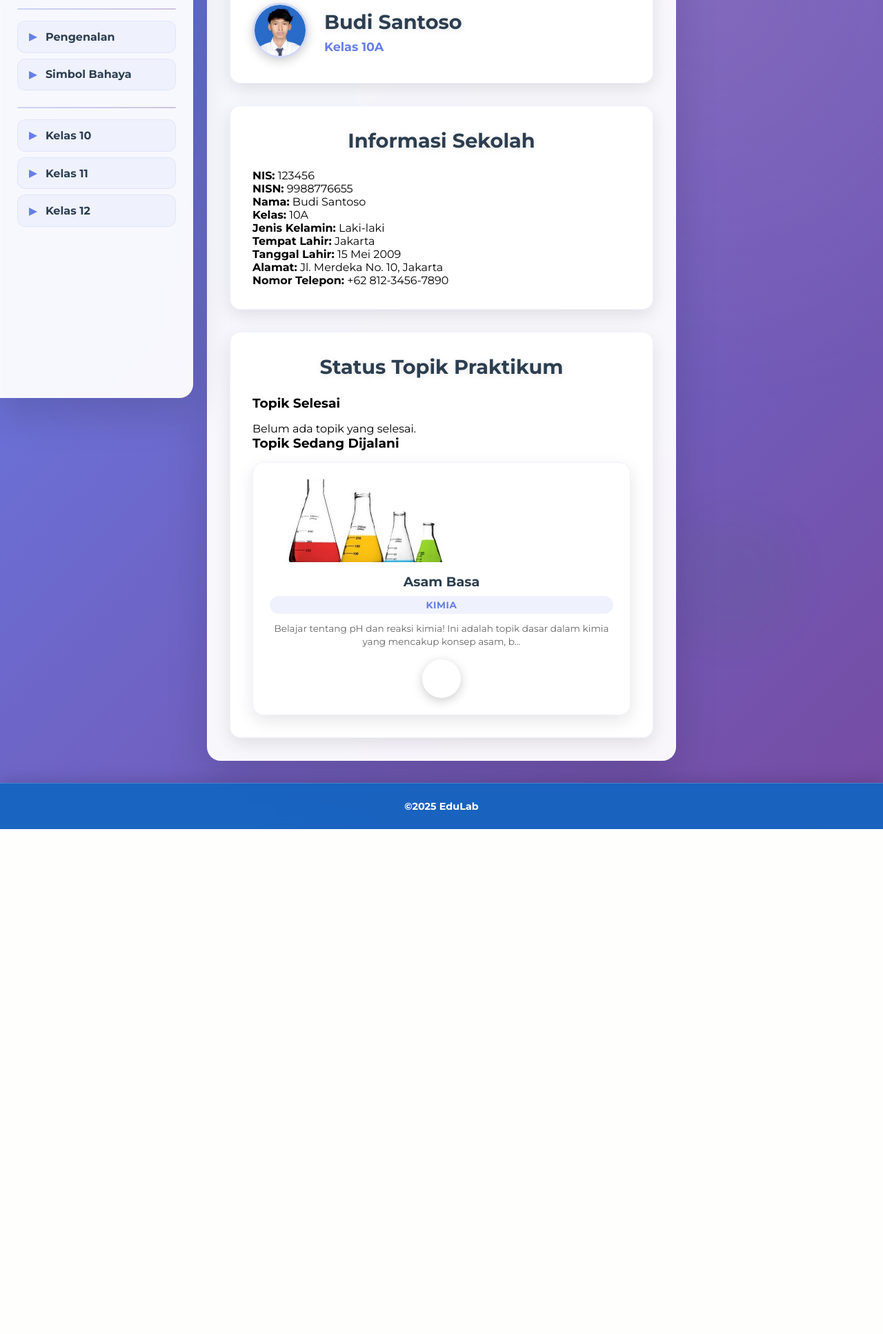
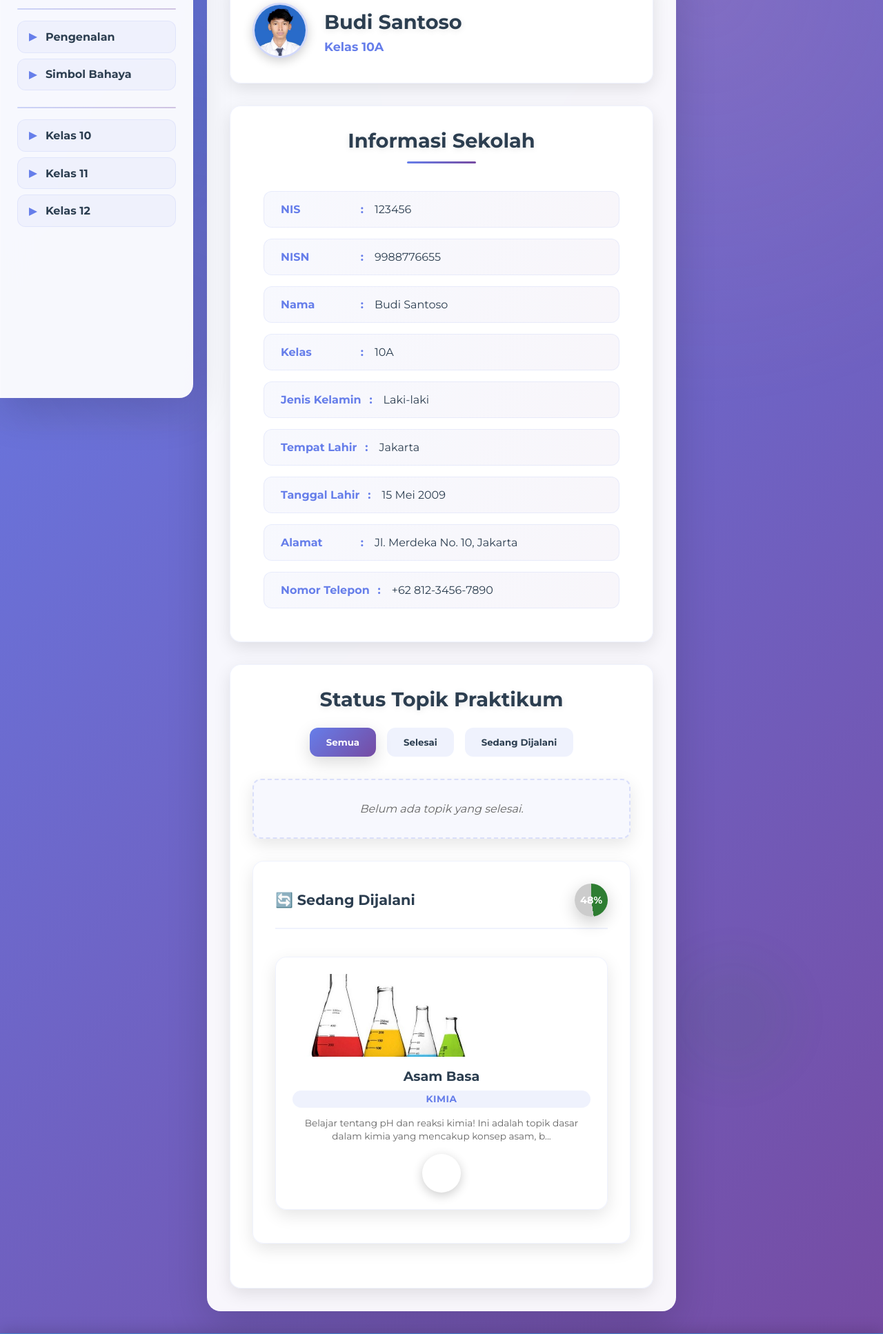
Before and after one commit to BintangPrasetyo95/edulab, a PHP site: page /profile.html in a window 1280 px wide. Shown: the part 175-2109 px from the top of the page at 69% size. Before the commit the page ends 1377 px from the top, so only its background shows below. Run offline with PHP 8.4, Linux system fonts and the light colour scheme.

Commit message:
Profile Update UI

```diff
--- a/assets/main.js
+++ b/assets/main.js
@@ -486,6 +486,73 @@
     }
 }
 
+// Sample data for topics
+const topicsData = {
+    completed: [
+        { title: 'Pengenalan Alat Lab', subject: 'Kimia', progress: 100 },
+        { title: 'Simbol Bahaya', subject: 'Kimia', progress: 100 }
+    ],
+    inProgress: [
+        { title: 'Asam Basa', subject: 'Kimia', progress: 65 },
+        { title: 'Redoks', subject: 'Kimia', progress: 30 }
+    ]
+};
+
+// Function to populate topics
+function populateTopics() {
+    const completedContainer = document.querySelector('#completed-topics .grid-container');
+    const inProgressContainer = document.querySelector('#inprogress-topics-container');
+
+    if (!completedContainer || !inProgressContainer) return;
+
+    // Calculate overall progress
+    const completedProgress = 100;
+    const inProgressAvg = topicsData.inProgress.reduce((acc, curr) => acc + curr.progress, 0) / topicsData.inProgress.length;
+
+    // Update progress circles
+    updateProgressCircle('completed-topics', completedProgress);
+    updateProgressCircle('inprogress-topics', inProgressAvg);
+
+    // Populate completed topics
+    completedContainer.innerHTML = topicsData.completed.map(topic => `
+        <div class="topic-card">
+            <h4>${topic.title}</h4>
+            <p>${topic.subject}</p>
+            <div class="progress-bar">
+                <div class="progress" style="width: ${topic.progress}%"></div>
+            </div>
+            <span class="progress-text">${topic.progress}%</span>
+        </div>
+    `).join('');
+
+    // Populate in-progress topics
+    inProgressContainer.innerHTML = topicsData.inProgress.map(topic => `
+        <div class="topic-card">
+            <h4>${topic.title}</h4>
+            <p>${topic.subject}</p>
+            <div class="progress-bar">
+                <div class="progress" style="width: ${topic.progress}%"></div>
+            </div>
+            <span class="progress-text">${topic.progress}%</span>
+        </div>
+    `).join('');
+}
+
+// Function to update progress circles
+function updateProgressCircle(sectionId, percentage) {
+    const section = document.getElementById(sectionId);
+    if (!section) return;
+
+    const progressCircle = section.querySelector('.progress-circle');
+    if (progressCircle) {
+        progressCircle.style.background = `conic-gradient(#2e7d32 ${percentage}%, #ccc 0%)`;
+        progressCircle.textContent = `${Math.round(percentage)}%`;
+    }
+}
+
+// Call populateTopics when page loads
+document.addEventListener('DOMContentLoaded', populateTopics);
+
 document.addEventListener('DOMContentLoaded', () => {
     highlightActiveNav();
     if (window.location.pathname.includes('beranda.html')) {
@@ -518,3 +585,27 @@
         aside.classList.remove('show');
     }
 });
+
+// Add this new function
+function filterTopics(filter) {
+    const filterBtns = document.querySelectorAll('.filter-btn');
+    filterBtns.forEach(btn => btn.classList.remove('active'));
+    document.querySelector(`.filter-btn[onclick*='${filter}']`).classList.add('active');
+
+    const completedSection = document.getElementById('completed-topics');
+    const inProgressSection = document.getElementById('inprogress-topics');
+
+    switch (filter) {
+        case 'completed':
+            completedSection.style.display = 'block';
+            inProgressSection.style.display = 'none';
+            break;
+        case 'ongoing':
+            completedSection.style.display = 'none';
+            inProgressSection.style.display = 'block';
+            break;
+        default:
+            completedSection.style.display = 'block';
+            inProgressSection.style.display = 'block';
+    }
+}
--- a/assets/style.css
+++ b/assets/style.css
@@ -365,6 +365,20 @@
     color: #2c3e50;
     text-align: center;
     text-shadow: 0 2px 10px rgba(0, 0, 0, 0.1);
+    position: relative;
+    padding-bottom: 1rem;
+}
+
+.school-info h2::after {
+    content: '';
+    position: absolute;
+    bottom: 0;
+    left: 50%;
+    transform: translateX(-50%);
+    width: 100px;
+    height: 3px;
+    background: linear-gradient(90deg, #667eea, #764ba2);
+    border-radius: 2px;
 }
 
 .topics-status {
@@ -1520,12 +1534,14 @@
     }
 
     .alat-bahan {
-        grid-template-columns: 1fr; /* stack vertically */
+        grid-template-columns: 1fr;
+        /* stack vertically */
     }
 
     .alat-section,
     .bahan-section {
-        width: 100%; /* take full width */
+        width: 100%;
+        /* take full width */
     }
 }
 
@@ -1703,3 +1719,206 @@
         display: none;
     }
 }
+
+/* Add/update these styles */
+
+.info-grid {
+    display: grid;
+    grid-template-columns: repeat(auto-fit, minmax(300px, 1fr));
+    gap: 1rem;
+    padding: 1rem;
+}
+
+.info-item {
+    background: linear-gradient(135deg, rgba(102, 126, 234, 0.05), rgba(118, 75, 162, 0.05));
+    padding: 1rem 1.5rem;
+    border-radius: 12px;
+    border: 1px solid rgba(102, 126, 234, 0.1);
+    transition: all 0.3s ease;
+    display: flex;
+    align-items: center;
+    gap: 1rem;
+}
+
+.info-item:hover {
+    transform: translateY(-3px);
+    box-shadow: 0 8px 25px rgba(0, 0, 0, 0.1);
+    background: linear-gradient(135deg, rgba(102, 126, 234, 0.1), rgba(118, 75, 162, 0.1));
+}
+
+.info-item strong {
+    color: #667eea;
+    font-weight: 700;
+    min-width: 120px;
+    position: relative;
+    padding-right: 1rem;
+}
+
+.info-item strong::after {
+    content: ":";
+    position: absolute;
+    right: 0;
+    color: #667eea;
+}
+
+.info-item span {
+    color: #2c3e50;
+    font-weight: 500;
+}
+
+/* Add these new styles for the topics section */
+.topics-filter {
+    display: flex;
+    gap: 1rem;
+    justify-content: center;
+    margin-bottom: 2rem;
+}
+
+.filter-btn {
+    padding: 0.8rem 1.5rem;
+    border: none;
+    border-radius: 12px;
+    background: rgba(102, 126, 234, 0.1);
+    color: #2c3e50;
+    font-family: 'Montserrat', sans-serif;
+    font-weight: 600;
+    cursor: pointer;
+    transition: all 0.3s ease;
+}
+
+.filter-btn:hover {
+    background: rgba(102, 126, 234, 0.2);
+    transform: translateY(-2px);
+}
+
+.filter-btn.active {
+    background: linear-gradient(135deg, #667eea, #764ba2);
+    color: white;
+    box-shadow: 0 8px 25px rgba(0, 0, 0, 0.15);
+}
+
+.topics-grid {
+    background: rgba(255, 255, 255, 0.9);
+    border-radius: 16px;
+    padding: 2rem;
+    margin-bottom: 2rem;
+    border: 1px solid rgba(102, 126, 234, 0.1);
+    box-shadow: 0 8px 25px rgba(0, 0, 0, 0.1);
+}
+
+.topics-header {
+    display: flex;
+    justify-content: space-between;
+    align-items: center;
+    margin-bottom: 1.5rem;
+    padding-bottom: 1rem;
+    border-bottom: 2px solid rgba(102, 126, 234, 0.1);
+}
+
+.topics-header h3 {
+    font-size: 1.3rem;
+    font-weight: 700;
+    color: #2c3e50;
+    display: flex;
+    align-items: center;
+    gap: 0.5rem;
+}
+
+.progress-indicator {
+    display: flex;
+    align-items: center;
+    gap: 1rem;
+}
+
+.progress-indicator .progress-circle {
+    width: 3rem;
+    height: 3rem;
+    font-size: 0.9rem;
+}
+
+/* Empty state styling */
+.grid-container:empty::after {
+    content: 'Belum ada topik dalam kategori ini';
+    display: block;
+    text-align: center;
+    padding: 2rem;
+    color: #666;
+    font-style: italic;
+    background: rgba(102, 126, 234, 0.05);
+    border-radius: 12px;
+    border: 2px dashed rgba(102, 126, 234, 0.2);
+    margin: 1rem 0;
+}
+
+/* Responsive adjustments */
+@media (max-width: 768px) {
+    .topics-filter {
+        flex-wrap: wrap;
+    }
+
+    .filter-btn {
+        flex: 1;
+        min-width: 120px;
+        padding: 0.6rem 1rem;
+        font-size: 0.9rem;
+    }
+
+    .topics-header {
+        flex-direction: column;
+        gap: 1rem;
+        text-align: center;
+    }
+}
+
+.topic-card {
+    background: white;
+    padding: 1.5rem;
+    border-radius: 12px;
+    box-shadow: 0 4px 15px rgba(0, 0, 0, 0.05);
+    transition: all 0.3s ease;
+}
+
+.topic-card:hover {
+    transform: translateY(-3px);
+    box-shadow: 0 8px 25px rgba(0, 0, 0, 0.1);
+}
+
+.topic-card h4 {
+    color: #2c3e50;
+    margin: 0 0 0.5rem 0;
+    font-size: 1.1rem;
+}
+
+.topic-card p {
+    color: #666;
+    margin: 0 0 1rem 0;
+    font-size: 0.9rem;
+}
+
+.progress-bar {
+    background: #eee;
+    height: 8px;
+    border-radius: 4px;
+    margin-bottom: 0.5rem;
+    overflow: hidden;
+}
+
+.progress-bar .progress {
+    height: 100%;
+    background: linear-gradient(90deg, #667eea, #764ba2);
+    border-radius: 4px;
+    transition: width 0.3s ease;
+}
+
+.progress-text {
+    font-size: 0.9rem;
+    color: #666;
+    font-weight: 600;
+}
+
+.grid-container {
+    display: grid;
+    grid-template-columns: repeat(auto-fit, minmax(250px, 1fr));
+    gap: 1.5rem;
+    padding: 1rem 0;
+}
--- a/profile.html
+++ b/profile.html
@@ -139,26 +139,79 @@
             <section class="school-info">
                 <h2>Informasi Sekolah</h2>
                 <div class="info-grid">
-                    <div class="info-item"><strong>NIS:</strong> 123456</div>
-                    <div class="info-item"><strong>NISN:</strong> 9988776655</div>
-                    <div class="info-item"><strong>Nama:</strong> Budi Santoso</div>
-                    <div class="info-item"><strong>Kelas:</strong> 10A</div>
-                    <div class="info-item"><strong>Jenis Kelamin:</strong> Laki-laki</div>
-                    <div class="info-item"><strong>Tempat Lahir:</strong> Jakarta</div>
-                    <div class="info-item"><strong>Tanggal Lahir:</strong> 15 Mei 2009</div>
-                    <div class="info-item"><strong>Alamat:</strong> Jl. Merdeka No. 10, Jakarta</div>
-                    <div class="info-item"><strong>Nomor Telepon:</strong> +62 812-3456-7890</div>
+                    <div class="info-item">
+                        <strong>NIS</strong>
+                        <span>123456</span>
+                    </div>
+                    <div class="info-item">
+                        <strong>NISN</strong>
+                        <span>9988776655</span>
+                    </div>
+                    <div class="info-item">
+                        <strong>Nama</strong>
+                        <span>Budi Santoso</span>
+                    </div>
+                    <div class="info-item">
+                        <strong>Kelas</strong>
+                        <span>10A</span>
+                    </div>
+                    <div class="info-item">
+                        <strong>Jenis Kelamin</strong>
+                        <span>Laki-laki</span>
+                    </div>
+                    <div class="info-item">
+                        <strong>Tempat Lahir</strong>
+                        <span>Jakarta</span>
+                    </div>
+                    <div class="info-item">
+                        <strong>Tanggal Lahir</strong>
+                        <span>15 Mei 2009</span>
+                    </div>
+                    <div class="info-item">
+                        <strong>Alamat</strong>
+                        <span>Jl. Merdeka No. 10, Jakarta</span>
+                    </div>
+                    <div class="info-item">
+                        <strong>Nomor Telepon</strong>
+                        <span>+62 812-3456-7890</span>
+                    </div>
                 </div>
             </section>
             <section class="topics-status">
                 <h2>Status Topik Praktikum</h2>
-                <div class="status-section">
-                    <h3>Topik Selesai</h3>
-                    <div class="grid-container" id="completed-topics">Belum ada topik yang selesai.</div>
+
+                <div class="topics-filter">
+                    <button class="filter-btn active" onclick="filterTopics('all')">Semua</button>
+                    <button class="filter-btn" onclick="filterTopics('completed')">Selesai</button>
+                    <button class="filter-btn" onclick="filterTopics('ongoing')">Sedang Dijalani</button>
                 </div>
-                <div class="status-section" id="inprogress-topics">
-                    <h3>Topik Sedang Dijalani</h3>
-                    <div class="grid-container" id="inprogress-topics-container"></div>
+
+                <div class="status-section" id="all-topics">
+                    <div class="topics-grid" id="completed-topics">
+                        <div class="topics-header">
+                            <h3>✅ Topik Selesai</h3>
+                            <div class="progress-indicator">
+                                <div class="progress-circle" style="background: conic-gradient(#2e7d32 100%, #ccc 0%)">
+                                    100%</div>
+                            </div>
+                        </div>
+                        <div class="grid-container">
+                            <!-- Will be populated by JavaScript -->
+                        </div>
+                    </div>
+
+                    <div class="topics-grid" id="inprogress-topics">
+                        <div class="topics-header">
+                            <h3>🔄 Sedang Dijalani</h3>
+                            <div class="progress-indicator">
+                                <div class="progress-circle" style="background: conic-gradient(#2e7d32 30%, #ccc 0%)">
+                                    30%</div>
+                            </div>
+                        </div>
+                        <div class="grid-container" id="inprogress-topics-container">
+                            <!-- Will be populated by JavaScript -->
+                        </div>
+                    </div>
                 </div>
             </section>
         </div>
```
